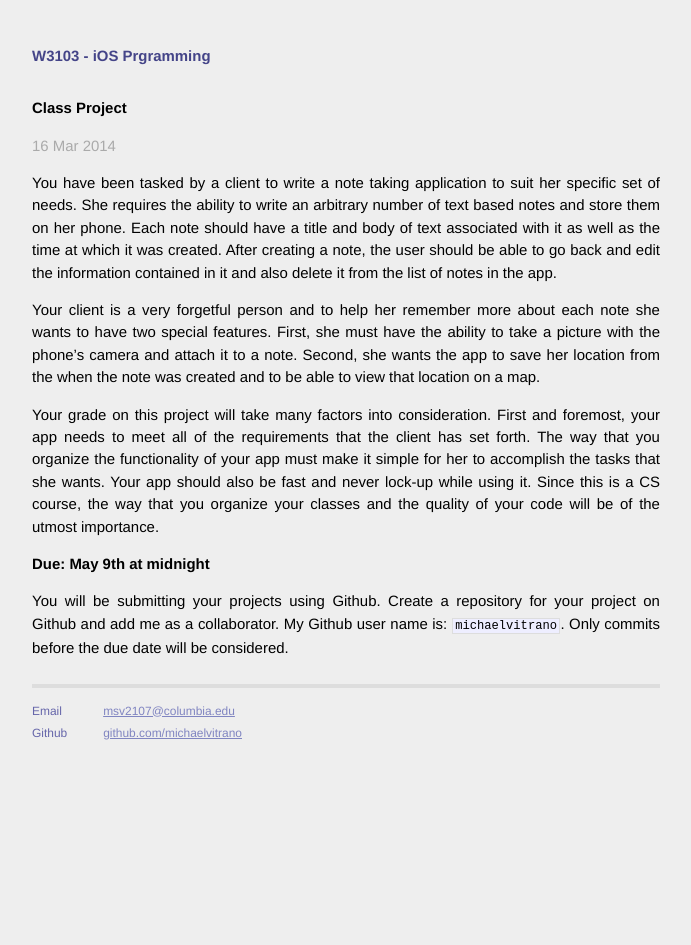
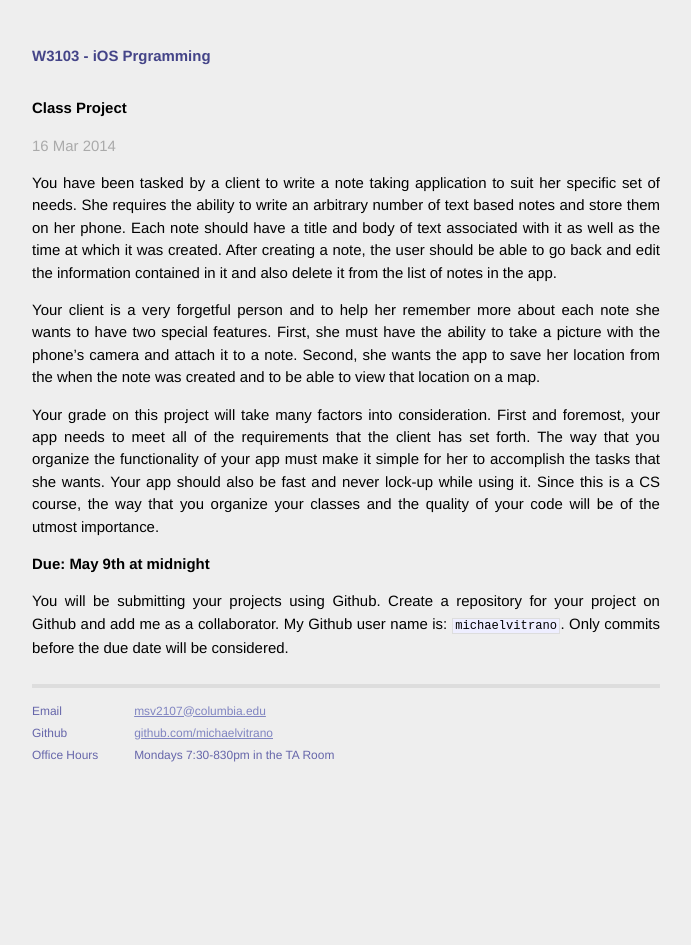
Before and after one commit to Columbia-W3101-iOS/columbia-W3101-iOS.github.io, a Jekyll site: the page built from _posts/2014-03-16-W3103-class-project.md, in a window 1280 px wide. Shown: the whole page, without its empty margins (294-985 px from the left). Built offline with Jekyll 4.4.1, drawn with Linux system fonts in a browser that asks for light colours; Markdown is read by kramdown in place of the engine named in the settings.

Commit message:
added office hours to default page

```diff
--- a/_layouts/default.html
+++ b/_layouts/default.html
@@ -27,12 +27,14 @@
               <p>
                 Email<br />
                 Github<br />
+                Office Hours<br />
               </p>
             </div>
             <div class="contact">
               <p>
                 <a href="mailto:msv2107@columbia.edu">msv2107@columbia.edu</a><br />
                 <a href="https://github.com/michaelvitrano">github.com/michaelvitrano</a><br />
+                Mondays 7:30-830pm in the TA Room <br />
               </p>
             </div>
           </div>
```
